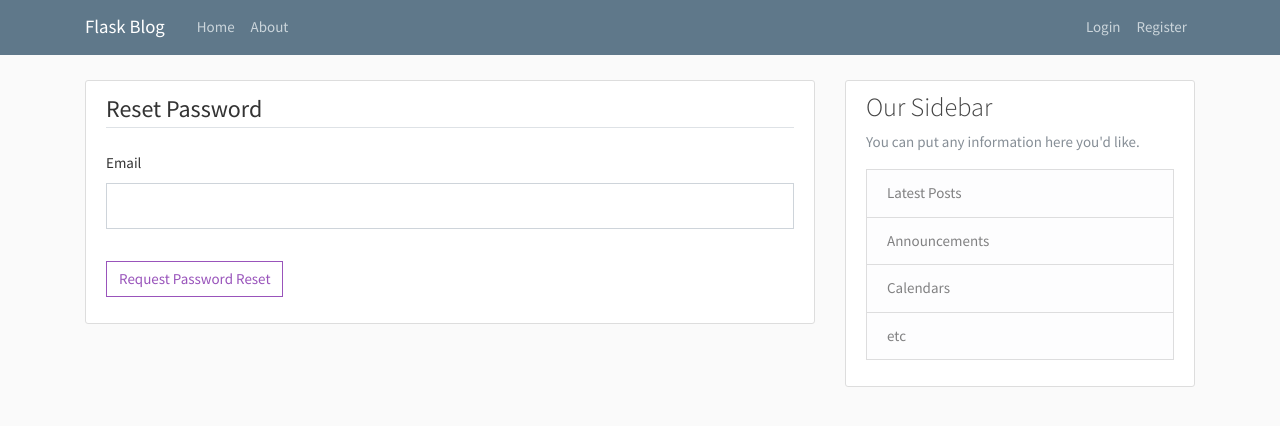
After one commit to xedriq/flask_mongo_fullstack_blog_app, a Flask app: page /reset_password in a window 1280 px wide. The commit adds this page. Shown: the top 426 px of the page. Run offline with Flask 2, Linux system fonts and the light colour scheme; some libraries are stand-ins or nearby versions.

Commit message:
includes change password reset feature. todo: reset token verification

```diff
--- a/app/forms.py
+++ b/app/forms.py
@@ -2,6 +2,7 @@ from flask_wtf import FlaskForm
 from flask_wtf.file import FileField, FileAllowed
 from wtforms import StringField, PasswordField, SubmitField, BooleanField, TextAreaField
 from wtforms.validators import DataRequired, Length, Email, EqualTo
+from app.models import User
 
 
 class RegistrationForm(FlaskForm):
@@ -27,11 +28,31 @@ class UpdateAccountForm(FlaskForm):
                            DataRequired(), Length(min=2, max=20)])
     email = StringField('Email', validators=[DataRequired(), Email()])
 
-    picture = FileField('Update Profile Picture', validators=[FileAllowed(['jpg','png','jpeg'])])
+    picture = FileField('Update Profile Picture', validators=[
+                        FileAllowed(['jpg', 'png', 'jpeg'])])
 
     submit = SubmitField('Update')
+
 
 class PostForm(FlaskForm):
     title = StringField('Title', validators=[DataRequired()])
     content = TextAreaField('Content', validators=[DataRequired()])
     submit = SubmitField('Submit')
+
+
+class RequestResetForm(FlaskForm):
+    email = StringField('Email', validators=[DataRequired(), Email()])
+    submit = SubmitField('Request Password Reset')
+
+    def validate_email(self, email):
+        user = User.objects(email=email.data)
+        if user is None:
+            raise ValueError('There is no account with that email.')
+
+
+class ResetPasswordForm(FlaskForm):
+    password = PasswordField('Password', validators=[
+                             DataRequired(), Length(min=4)])
+    confirm_password = PasswordField('Confirm Password', validators=[
+        DataRequired(), EqualTo('password')])
+    submit = SubmitField('Reset Password')
--- a/app/routes.py
+++ b/app/routes.py
@@ -3,10 +3,11 @@ import secrets
 
 from PIL import Image
 from flask import render_template, url_for, flash, redirect, request, abort
-from app.forms import RegistrationForm, LoginForm, UpdateAccountForm, PostForm
-from app import app, bcrypt
+from app.forms import RegistrationForm, LoginForm, UpdateAccountForm, PostForm, RequestResetForm, ResetPasswordForm
+from app import app, bcrypt, db, mail
 from app.models import User, Post
 from flask_login import login_user, current_user, logout_user, login_required
+from flask_mail import Message
 
 
 @app.route('/')
@@ -117,7 +118,7 @@ def account():
         form.email.data = current_user.email
 
     image_file = url_for(
-        'static', filename='images/profile_pictures/' + current_user.image_file)
+        'static', filename='images/profile_pictures/' + current_user.image_file, _external=True)
 
     return render_template('account.html', title='Account', image_file=image_file, form=form)
 
@@ -189,12 +190,58 @@ def delete_post(id):
 @app.route('/user/<string:username>')
 def user_posts(username):
     page = request.args.get('page', 1, type=int)
-    # items_per_page = 1
-    # page_nb = page
-    # offset = (page_nb - 1) * items_per_page
-    # posts = Post.objects.skip(offset).limit(items_per_page)
-    # posts = Post.objects()
     user = User.objects(username=username).first_or_404()
     posts = Post.objects(author=user.id).paginate(page=page, per_page=5)
     posts_count = Post.objects(author=user.id).count()
     return render_template('user_post.html', posts=posts, title='Home', user=user, posts_count=posts_count)
+
+
+def send_reset_email(user):
+    token = user.get_reset_token()
+    msg = Message('Password Reset Request', sender='noreply@email.com', recipients=[user[0].email])
+    msg.body = f'''To reset your password, please visit the following link:
+{url_for('reset_token', token=token, _external=True)}
+
+If you did not make this request, then simply ignore this email.
+'''
+    mail.send(msg)
+
+@app.route('/reset_password', methods=['POST', 'GET'])
+def reset_request():
+    if current_user.is_authenticated:
+        return redirect(url_for('home'))
+
+    form = RequestResetForm()
+
+    if form.validate_on_submit():
+        user = User.objects(email=form.email.data)
+        if not user:
+            abort(404)
+
+        send_reset_email(user)
+        flash('An email has been sent with instructions to reset your password.', 'info')
+        return redirect(url_for('login'))
+    return render_template('reset_request.html', title='Reset Password', form=form)
+
+
+@app.route('/reset_password/<token>', methods=['POST', 'GET'])
+def reset_token(token):
+    if current_user.is_authenticated:
+        return redirect(url_for('home'))
+
+    user = User.verify_reset_token(token)
+
+    if not user:
+        flash('That is invalid/expired token.', 'warning')
+        return redirect(url_for('reset_request'))
+
+    form = ResetPasswordForm()
+
+    if form.validate_on_submit():
+        hashed_password = bcrypt.generate_password_hash(
+            form.password.data).decode('utf-8')
+        user.password = hashed_password
+        user.save()
+        flash(f'Your password has been updated. You can now log in!', 'success')
+        return redirect(url_for('login'))
+    return render_template('reset_token.html', title='Reset Password', form=form)
--- a/app/templates/home.html
+++ b/app/templates/home.html
@@ -1,7 +1,7 @@
 {% extends 'layout.html' %} {% block content %} {% for post in posts.items %}
 
 <article class="media content-section">
-  <img src="{{ url_for('static', filename='images/profile_pictures/' + post.author.image_file) }}" alt="img" class="rounded-circle article-img">
+  <img src="{{ url_for('static', filename='images/profile_pictures/' + post.author.image_file, _external=True) }}" alt="img" class="rounded-circle article-img">
   <div class="media-body">
     <div class="article-metadata">
       <a class="mr-2" href="{{ url_for('user_posts', username=post.author.username)  }}">{{ post.author.username }}</a>
--- /dev/null
+++ b/app/templates/reset_request.html
@@ -0,0 +1,25 @@
+{% extends "layout.html" %} {% block content %}
+<div class="content-section">
+  <form method="POST" action="">
+    {{ form.hidden_tag() }}
+    <fieldset class="form-group">
+      <legend class="border-bottom mb-4">Reset Password</legend>
+      <div class="form-group">
+        {{ form.email.label(class="form-control-label") }} {% if
+        form.email.errors %} {{ form.email(class="form-control form-control-lg
+        is-invalid") }}
+        <div class="invalid-feedback">
+          {% for error in form.email.errors %}
+          <span>{{ error }}</span>
+          {% endfor %}
+        </div>
+        {% else %} {{ form.email(class="form-control form-control-lg") }} {%
+        endif %}
+      </div>
+    </fieldset>
+    <div class="form-group">
+      {{ form.submit(class="btn btn-outline-info") }}
+    </div>
+  </form>
+</div>
+{% endblock content %}
--- a/requirements.txt
+++ b/requirements.txt
@@ -1,6 +1,7 @@
 astroid==2.3.3
 autopep8==1.5
 bcrypt==3.1.7
+blinker==1.4
 cffi==1.13.2
 Click==7.0
 colorama==0.4.3
@@ -8,6 +9,7 @@ dnspython==1.16.0
 Flask==1.1.1
 Flask-Bcrypt==0.7.1
 Flask-Login==0.4.1
+Flask-Mail==0.9.1
 flask-mongoengine==0.9.5
 Flask-WTF==0.14.2
 get==2019.4.13
```
Also changed, not shown: app/__init__.py (+8 -0 lines), app/models.py (+21 -1 lines), app/templates/login.html (+4 -3 lines), app/templates/reset_token.html (added, +38 -0 lines).
